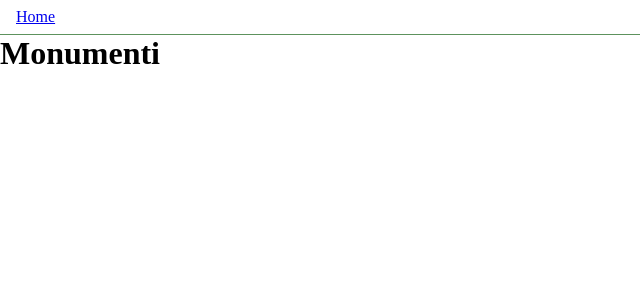
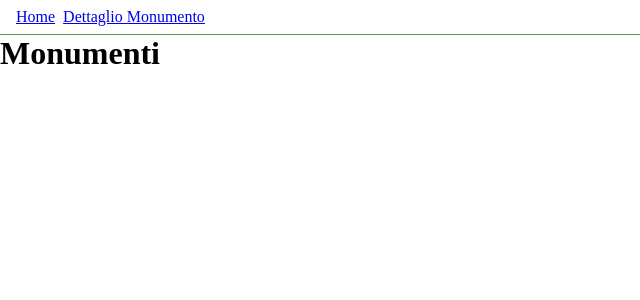
Before and after one commit to daviderocco85/webapp-react, a React (Vite) app: page / in a window 1280 px wide. Shown: the top 300 px of the page, without its empty margins (0-640 px from the left). Built offline with nearby package versions, Linux system fonts and the light colour scheme.

Commit message:
feat: add navigation link to MonumentDetail page

```diff
--- a/src/layout/Layout.jsx
+++ b/src/layout/Layout.jsx
@@ -6,6 +6,7 @@ export const Layout = () => (
         <header>
             <nav>
                 <NavLink to='/'>Home</NavLink>
+                <NavLink to='/dettaglio-monumento'>Dettaglio Monumento</NavLink>
             </nav>
         </header>
         <main>
```
